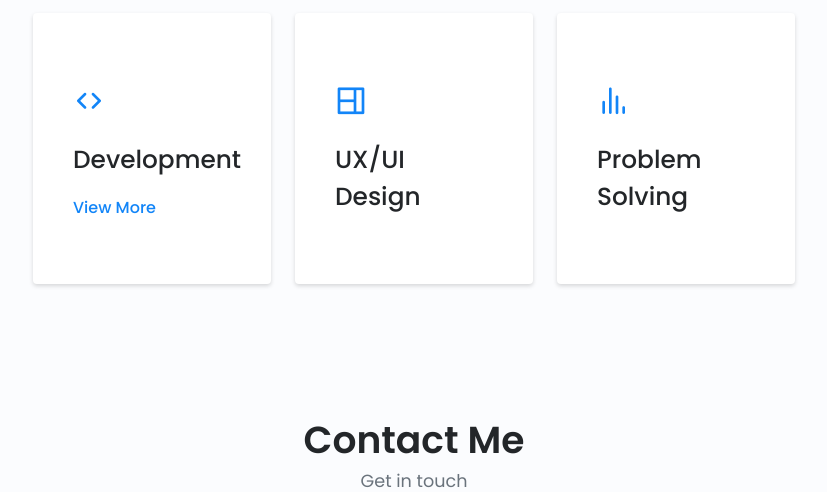
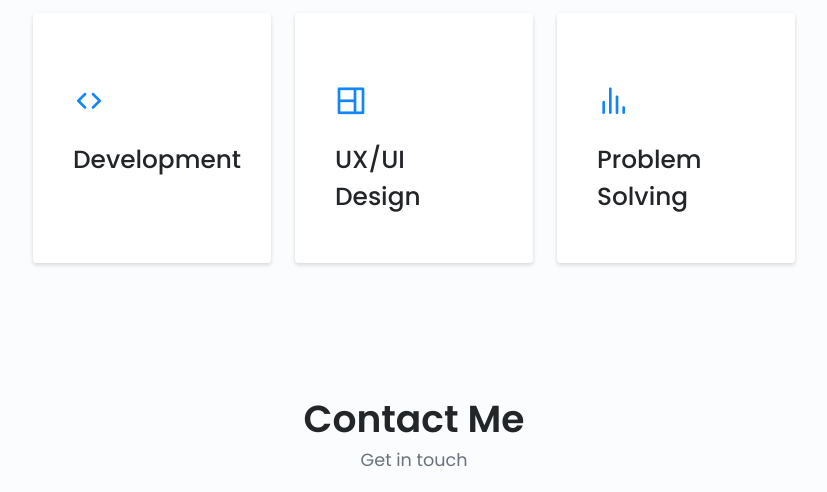
Before and after one commit to patriciocarestia/patricio-carestia-web, a Django app: page / in a window 1280 px wide. Shown: the part 2344-2836 px from the top of the page, without its empty margins (226-1053 px from the left). Run offline with Django 3.2, Linux system fonts and the light colour scheme; some libraries are stand-ins or nearby versions.

Commit message:
Typing corrections v2

```diff
--- a/templates/index.html
+++ b/templates/index.html
@@ -459,13 +459,6 @@
               <h3 class="services__title">Development</h3>
             </div>
 
-            <a href="#contact">
-              <span class="button button--flex button--small button--link">
-                  View More
-                <!-- <i class="uil uil-arrow-right button__icon"></i> -->
-            </span>
-            </a>
-
             <!-- <div class="services__modal">
               <div class="services__modal-content">
                 <h4 class="services__modal-title">Frontend <br> Developer</h4>
```
